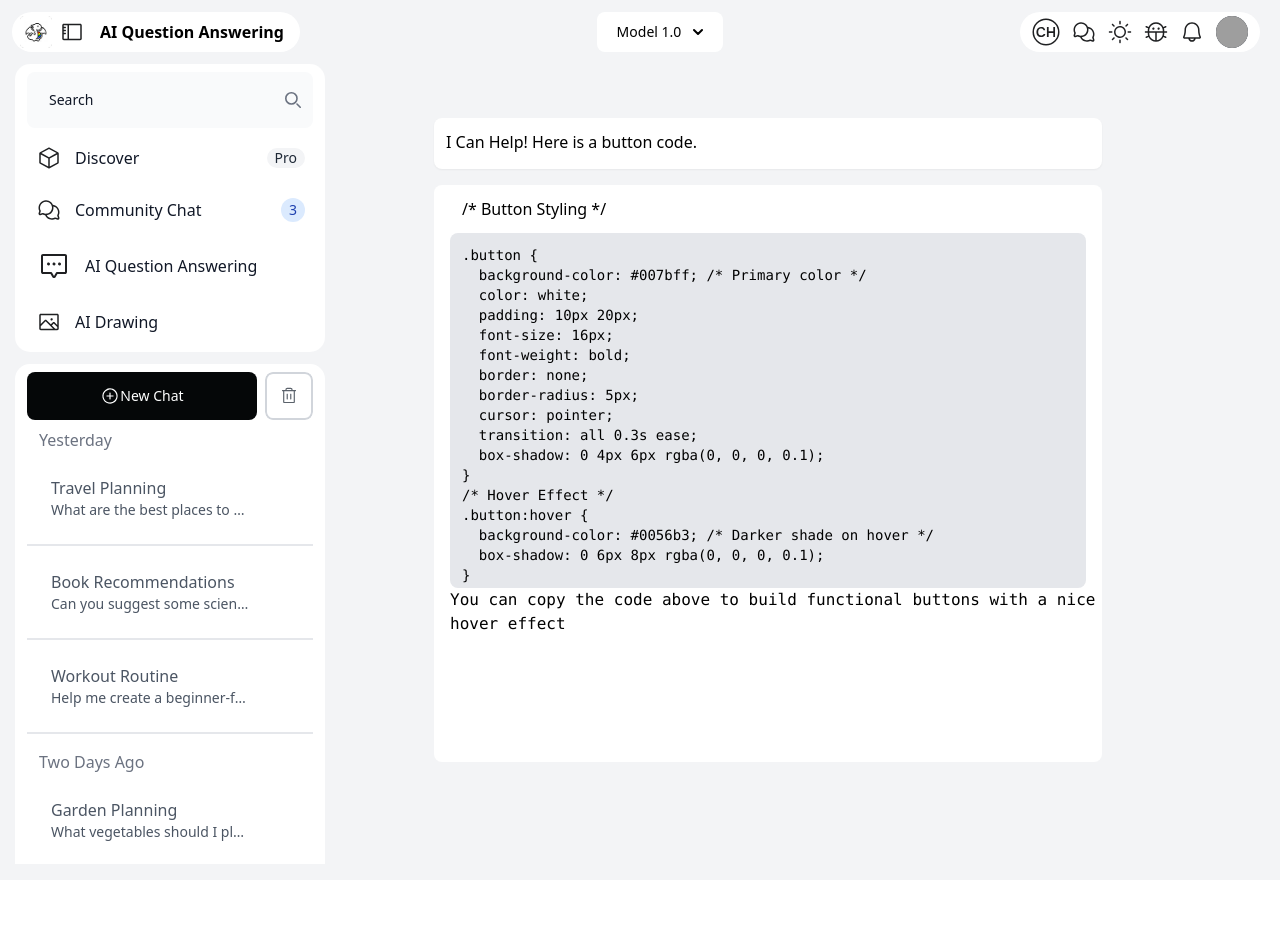
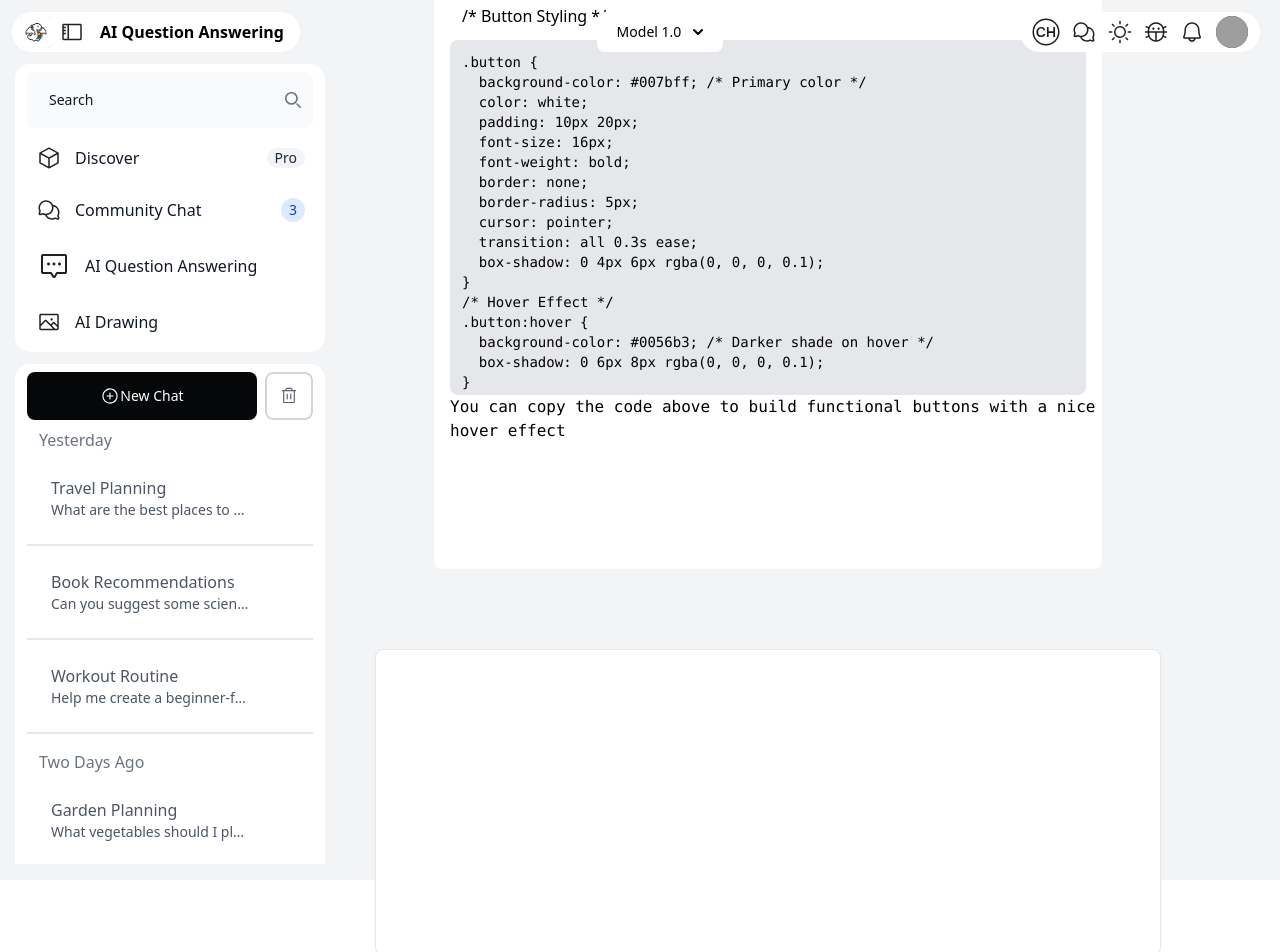
Before and after one commit to UsamaHusnainSmartAI/ask-ai-project, a Nuxt app: page / in a window 1280 px wide. Shown: the top 952 px of the page. Before the commit the page ends 880 px from the top, so only its background shows below. Built offline with nearby package versions, Linux system fonts and the light colour scheme; grey boxes are pictures that could not be loaded.

Commit message:
first commit

```diff
--- a/pages/index.vue
+++ b/pages/index.vue
@@ -1,4 +1,4 @@
-<script lang="ts">
+<script setup lang="ts">
 import { ref } from 'vue';
 // import { Style } from "#components"
 
@@ -129,7 +129,7 @@ hover effect
             </div> -->
  <!-- dfd -->
             <!-- Suggestion Box -->
-            <div v-show="question" class="w-5/6 p-2 mt-20 hidden sm:block bg-white border border-gray-200 rounded-lg shadow-sm dark:bg-gray-800 dark:border-gray-700">
+            <div class="w-5/6 p-2 mt-20 hidden sm:block bg-white border border-gray-200 rounded-lg shadow-sm dark:bg-gray-800 dark:border-gray-700">
                 <div class="h-auto grid grid-cols-12">
                     <div class="col-span-4 p-3 h-72 overflow-y-auto [-ms-overflow-style:'none'] [scrollbar-width:'none'] [&::-webkit-scrollbar]:hidden">
                         <!-- <h5 class="mb-2 text-md font-bold tracking-tight text-gray-900 dark:text-white">Suggest for you</h5>
```
